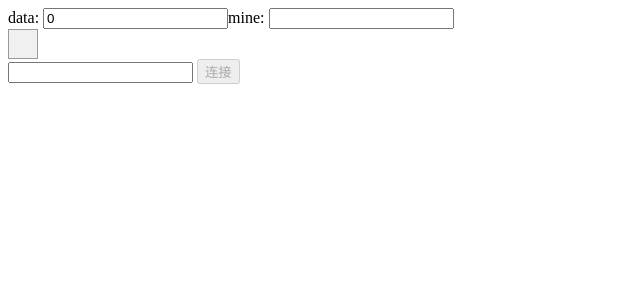
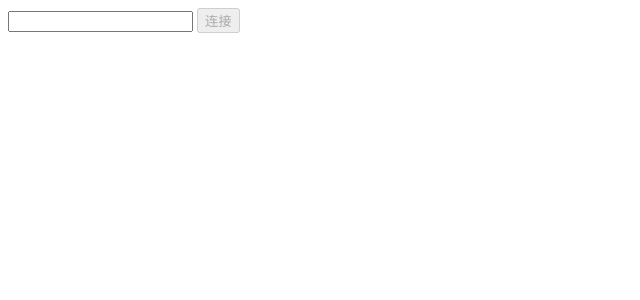
Before and after one commit to heroboy/cf-minesweep, a Vue app: page / in a window 1280 px wide. Shown: the top 300 px of the page, without its empty margins (0-640 px from the left). Built offline with nearby package versions, Linux system fonts and the light colour scheme.

Commit message:
remove Example

```diff
--- a/src/App.vue
+++ b/src/App.vue
@@ -211,7 +211,7 @@ function onClickRefresh()
 </script>
 
 <template>
-	<Example />
+	<!-- <Example /> -->
 	<div v-if="ws == null">
 		<div><input v-model="inputUserName" /> <button :disabled="isConnecting || !inputUserName"
 				@click="onClickConnect">连接</button>
```
